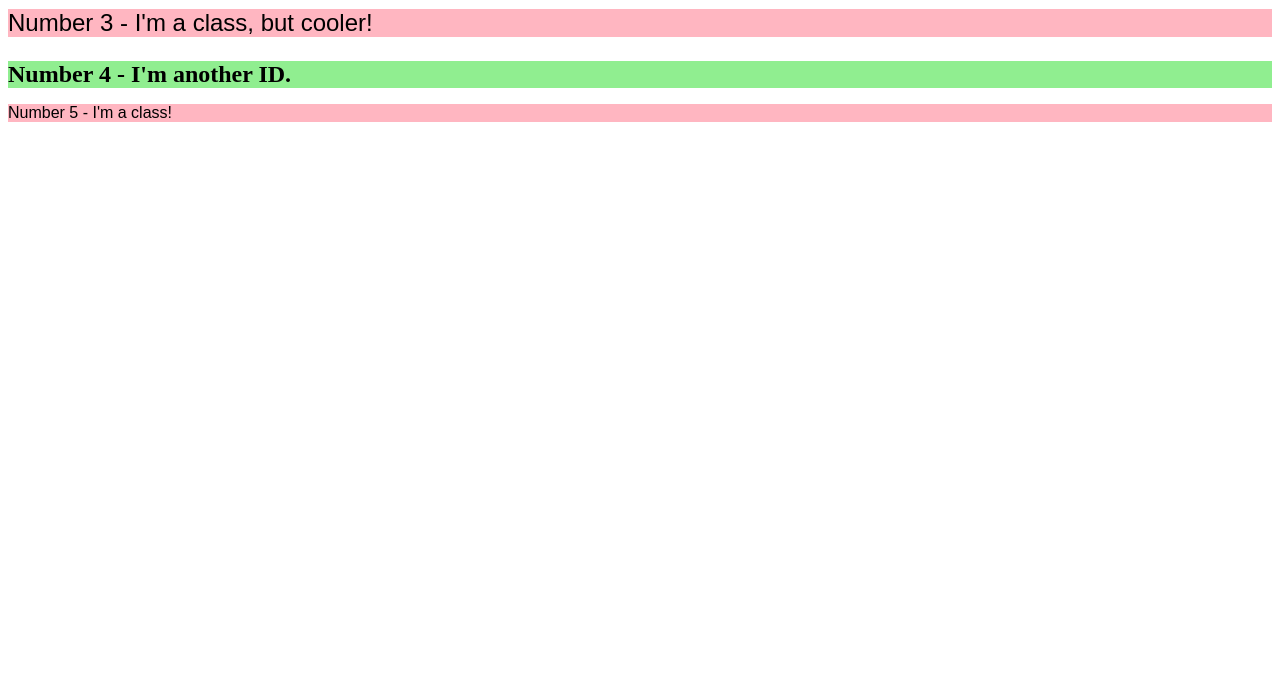
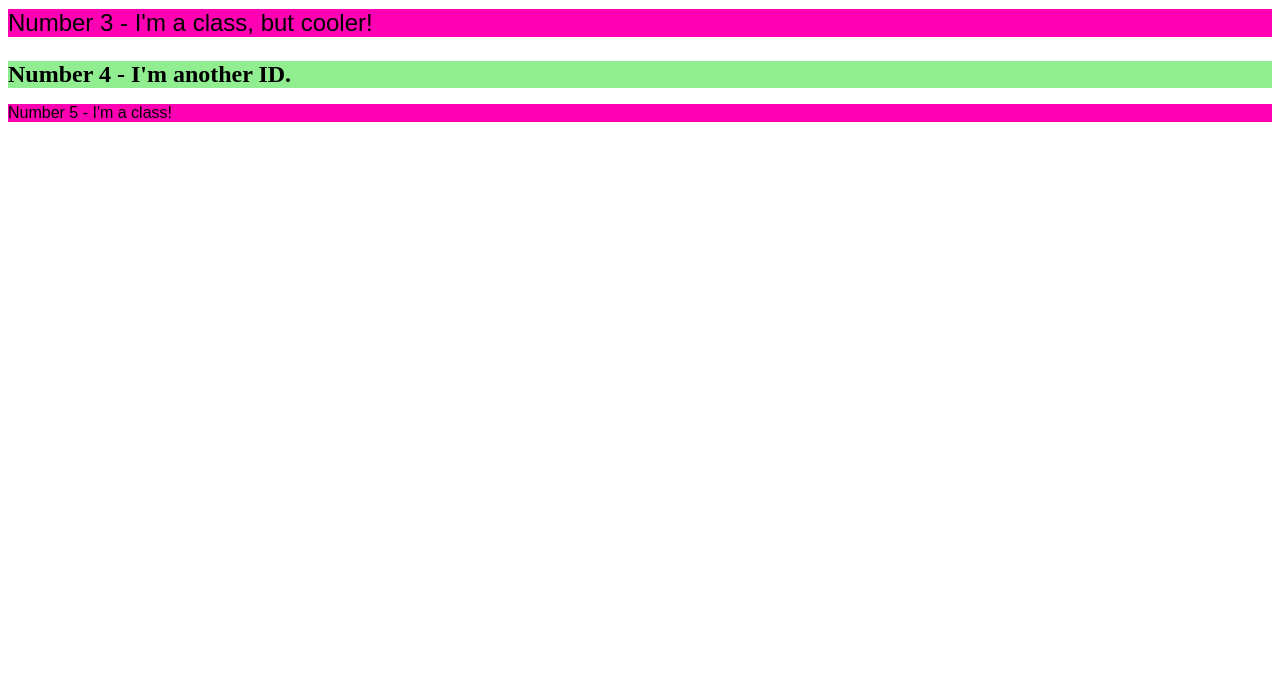
Before and after one commit to Tiiohh/css-exercises, a plain HTML site: page index.html in a window 1280 px wide. Shown: the part 107-800 px from the top of the page. Drawn offline with Linux system fonts and the light colour scheme.

Commit message:
Replace basic color with rgb color

```diff
--- a/css/styles.css
+++ b/css/styles.css
@@ -1,5 +1,5 @@
 .odd-numbers {
-    background-color:lightpink;
+    background-color: rgb(255, 0, 179);
     font-family:"Verdana, DejaVu Sans", sans-serif;
 }
 
```
